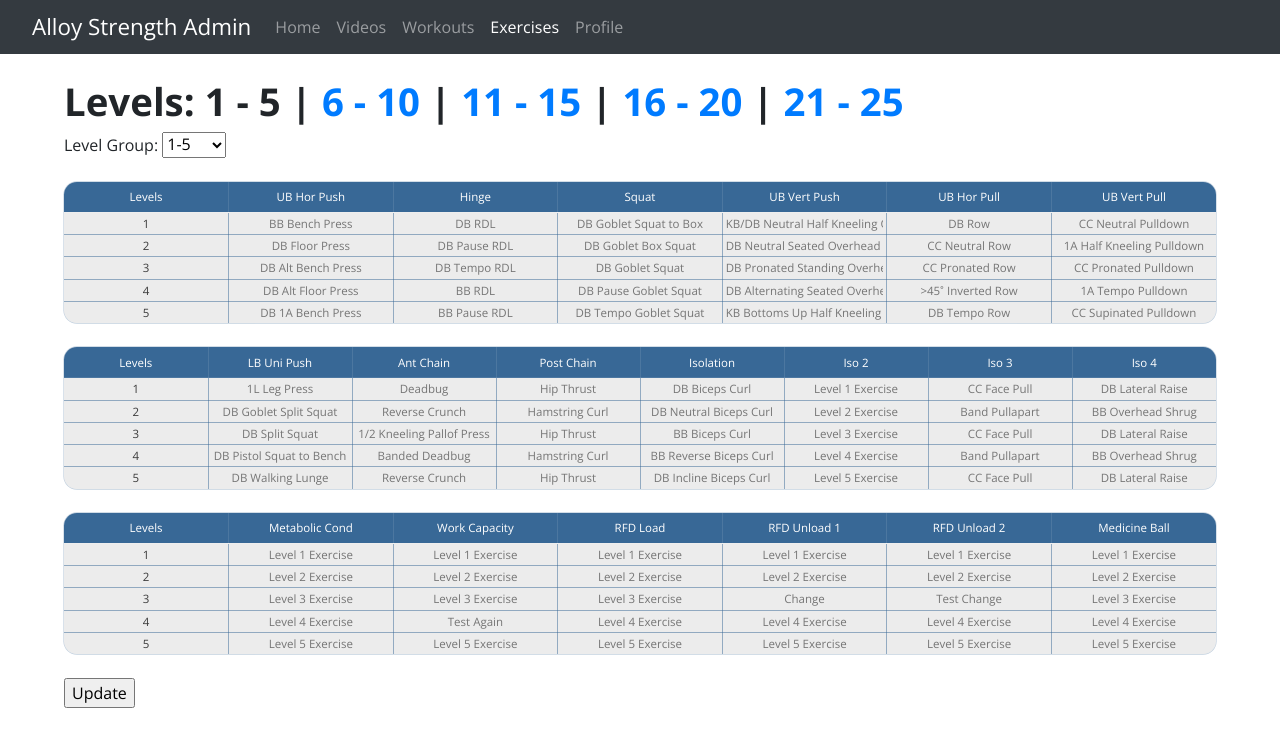
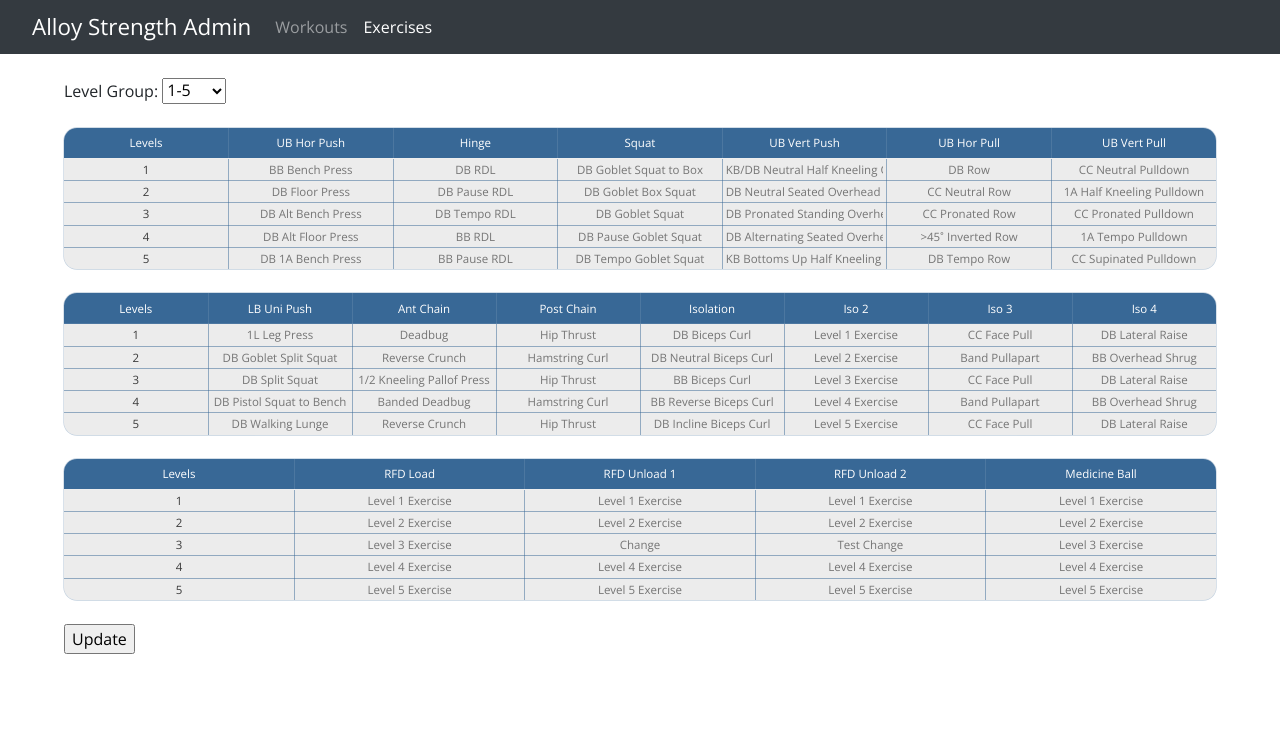
Before and after one commit to mc2147/Alloy_Strength, a Django app: page /admin-exercises/ in a window 1280 px wide. Shown: the top 747 px of the page. Run offline with Django 3.2, Linux system fonts and the light colour scheme; data comes from the database, SQL or seed files in the repository; both versions use the stored data as it was after the commit; parts of the project's set-up code (start-up, migrations or seed data) failed here and were passed over; some libraries are stand-ins or nearby versions.

Commit message:
Sep 19 Changes

```diff
--- a/Users/views.py
+++ b/Users/views.py
@@ -675,12 +675,12 @@
 	context["Days"] = [["Day 1", "D1", 1],
 	["Day 2", "D2", 2],
 	["Day 3", "D3", 3]]
-	context["Sets_Per_Workout"] = [["Set 1", 1],
-	["Set 2", 2],
-	["Set 3", 3],
-	["Set 4", 4],
-	["Set 5", 5],
-	["Set 6", 6],]
+	context["Sets_Per_Workout"] = [["", 1],
+	["", 2],
+	["", 3],
+	["", 4],
+	["", 5],
+	["", 6],]
 
 	context["Test_Dict"] = {"Test": "Dictionary Works"}
 
@@ -724,11 +724,11 @@
 			if x.Money != 0:
 				_money = str(x.Money) + "+"
 			context["Workout_Templates"][_week_index][1][_day_index][1][_subworkout_index] = [_exercise_type, str(_sets) + " x ",
-			_reps, "Set " + str(_order) + ":", _sets, _order, _rpe, _deload, _money]
+			_reps, "", _sets, _order, _rpe, _deload, _money]
 
 		for y in range(1, Empty_Sets + 1):
 			Empty_Index = Num_Sets - 1 + y
-			context["Workout_Templates"][_week_index][1][_day_index][1][Empty_Index] = ["", "", "", "Set " + str(Empty_Index + 1) + ":", "", Empty_Index + 1, "", "", ""]
+			context["Workout_Templates"][_week_index][1][_day_index][1][Empty_Index] = ["", "", "", "", "", Empty_Index + 1, "", "", ""]
 
 	for i in context["Weeks"]:
 		for y in context["Days"]:
@@ -761,7 +761,7 @@
 					_rpe = "RPE_" + str(z)
 					_deload = "Deload_" + str(z)
 					_money = "Money_" + str(z)
-					if (request.GET.get(_type) != "" and (request.GET.get(_sets) != "" or request.GET.get(_reps) != ""
+					if (request.GET.get(_type) != "" or (request.GET.get(_sets) != "" or request.GET.get(_reps) != ""
 						or request.GET.get(_rpe) != "" or request.GET.get(_deload) != "" or request.GET.get(_money) != "")):
 						# print(request.GET.get(_sets))
 						# print(request.GET.get(_reps))
@@ -1116,7 +1116,7 @@
 						Alloy = request.GET[_Alloy]
 						if (_Template.SubWorkouts.all().filter(Order = _Sub_Index).exists()):
 							_Subworkout = _Template.SubWorkouts.all().get(Order = _Sub_Index)
-							_Subworkout.Type = Type
+							_Subworkout.Exercise_Type = Type
 							_Subworkout.Sets = Sets
 							_Subworkout.Reps = Reps
 							if RPE != "":
@@ -1297,7 +1297,7 @@
 							Alloy = request.GET[_Alloy]
 							if (_Template.SubWorkouts.all().filter(Order = _Sub_Index).exists()):
 								_Subworkout = _Template.SubWorkouts.all().get(Order = _Sub_Index)
-								_Subworkout.Type = Type
+								_Subworkout.Exercise_Type = Type
 								_Subworkout.Sets = Sets
 								_Subworkout.Reps = Reps
 								if RPE != "":
@@ -1454,7 +1454,7 @@
 							Alloy = request.GET[_Alloy]
 							if (_Template.SubWorkouts.all().filter(Order = _Sub_Index).exists()):
 								_Subworkout = _Template.SubWorkouts.all().get(Order = _Sub_Index)
-								_Subworkout.Type = Type
+								_Subworkout.Exercise_Type = Type
 								_Subworkout.Sets = Sets
 								_Subworkout.Reps = Reps
 								if RPE != "":
@@ -1498,8 +1498,7 @@
 	["Iso 2", ["", "", "", "", ""], "I2"], ["Iso 3", ["", "", "", "", ""], "I3"],
 	["Iso 4", ["", "", "", "", ""], "I4"]],
 
-	[["Metabolic Cond", ["", "", "", "", ""], "MC"], ["Work Capacity", ["", "", "", "", ""], "WC"],
-	["RFD Load", ["", "", "", "", ""], "RL"], ["RFD Unload 1", ["", "", "", "", ""], "RU1"],
+	[["RFD Load", ["", "", "", "", ""], "RL"], ["RFD Unload 1", ["", "", "", "", ""], "RU1"],
 	["RFD Unload 2", ["", "", "", "", ""], "RU2"], ["Medicine Ball", ["", "", "", "", ""], "MB"]]
 	]
 
@@ -1576,7 +1575,7 @@
 						# print(Input_Code + " " + _Name)
 						# print(Input_Code + " : " + _Name)
 						if Exercise.objects.filter(Type = x[0], Level = Level_Num).exists():
-							_Exercise = Exercise.objects.get(Type = _Type, Level = n)
+							_Exercise = Exercise.objects.get(Type = x[0], Level = Level_Num)
 							_Exercise.Name = _Name
 							_Exercise.Code = Input_Code
 							_Exercise.save()
--- a/templates/admin_base.html
+++ b/templates/admin_base.html
@@ -44,19 +44,11 @@
         <div class="collapse navbar-collapse" id="navbar-container">
           <ul class="nav navbar-nav mr-auto">
             <li class="nav-item">
-              <a class="nav-link" id="Home" href="{% url 'AdminHome' %}">Home</a>
-            </li>
-            <li class="nav-item">
-              <a class="nav-link" id="Videos" href="{% url 'AdminVideos' %}">Videos</a>
-            </li>
             <li class="nav-item">
               <a class="nav-link" id="Workouts" href="{% url 'AdminWorkouts' %}">Workouts</a>
             </li>
             <li class="nav-item">
               <a class="nav-link" id="Exercises" href="{% url 'AdminExercises' %}">Exercises</a>
-            </li>
-            <li class="nav-item">
-              <a class="nav-link" id="Profile" href="{% url 'AdminUsers' %}">Profile</a>
             </li>
           </ul>
         </div>
--- a/templates/admin_exercises.html
+++ b/templates/admin_exercises.html
@@ -3,14 +3,6 @@
 {% block content %}
 
   <div id="main-content">
-
-    <h2>Levels:
-      <a>1 - 5</a> |
-      <a href="/admin-exercises-2">6 - 10</a> |
-      <a href="/admin-exercises-3">11 - 15</a> |
-      <a href="/admin-exercises-4">16 - 20</a> |
-      <a href="/admin-exercises-5">21 - 25</a>
-    </h2>
 
     <form method="POST">{% csrf_token %}
       Level Group:
--- a/templates/admin_workouts.html
+++ b/templates/admin_workouts.html
@@ -22,8 +22,8 @@
 
             <h4 style="margin-bottom:2px; margin-top:2px;">{{Day.0}}</h4>
 
-            <div style="margin-left:50px;">
-            Exercise Type | Sets x Reps | RPE | Deload | Money
+            <div style="margin-left:15px;">
+            Exercise Type | Sets x Reps | RPE | Level | Alloy
             </div>
 
             {% for Sub in Day.1 %}
--- a/templates/admin_workouts_2.html
+++ b/templates/admin_workouts_2.html
@@ -17,12 +17,12 @@
 
           <h4 style="margin-bottom:2px; margin-top:2px;">{{Day.0}}</h4>
 
-          <div style="margin-left:50px;">
-          Exercise Type | Sets x Reps | RPE | Deload | Alloy<br>
+          <div style="margin-left:10px;">
+          Exercise Type | Sets x Reps | RPE | Level | Alloy<br>
           </div>
 
           {% for Sub in Day.1 %}
-            Set {{Sub.0}}
+            <!--Set {{Sub.0}} -->
 
             <select name="Type_{{Sub.0}}">
             <option value="{{Sub.1}}">{{Sub.1}}</option>
--- a/templates/admin_workouts_3.html
+++ b/templates/admin_workouts_3.html
@@ -35,13 +35,13 @@
         <form method="GET" style="display:inline-block; margin-right:10px;">
           <h4 style="margin-bottom:2px; margin-top:2px;">{{Day.0}}</h4>
 
-          <div style="margin-left:50px;">
-          Exercise Type | Sets x Reps | RPE | Deload | Alloy<br>
+          <div style="margin-left:10px;">
+          Exercise Type | Sets x Reps | RPE | Level | Alloy<br>
           </div>
 
           {% for Sub in Day.1 %}
 
-            Set {{Sub.0}}
+            <!--Set {{Sub.0}} -->
 
             <select name="Type_{{Sub.0}}">
               <option value="{{Sub.1}}">{{Sub.1}}</option>
--- a/templates/admin_workouts_4.html
+++ b/templates/admin_workouts_4.html
@@ -30,13 +30,13 @@
         <form method="GET" style="display:inline-block; margin-right:10px;">
         <h4 style="margin-bottom:2px; margin-top:2px;">{{Day.0}}</h4>
             <!-- <div style="margin-right:55px; float:left;">&nbsp </div>  -->
-            <div style="margin-left:50px;">
-            Exercise Type | Sets x Reps | RPE | Deload | Alloy<br>
+            <div style="margin-left:10px;">
+            Exercise Type | Sets x Reps | RPE | Level | Alloy<br>
             </div>
             <!-- <br> -->
               {% for Sub in Day.1 %}
               <!-- {{Sub.3}} -->
-              Set {{Sub.0}}
+              <!--Set {{Sub.0}} -->
          <!-- {{Sub.0}} {{Sub.4}} {{Sub.2}}            -->
             <select name="Type_{{Sub.0}}">
               <option value="{{Sub.1}}">{{Sub.1}}</option>
```
Also changed, not shown: db.sqlite3, static/adminuserprofilepage/admin_exercises.css (line endings or trailing spaces), 7 other files.
